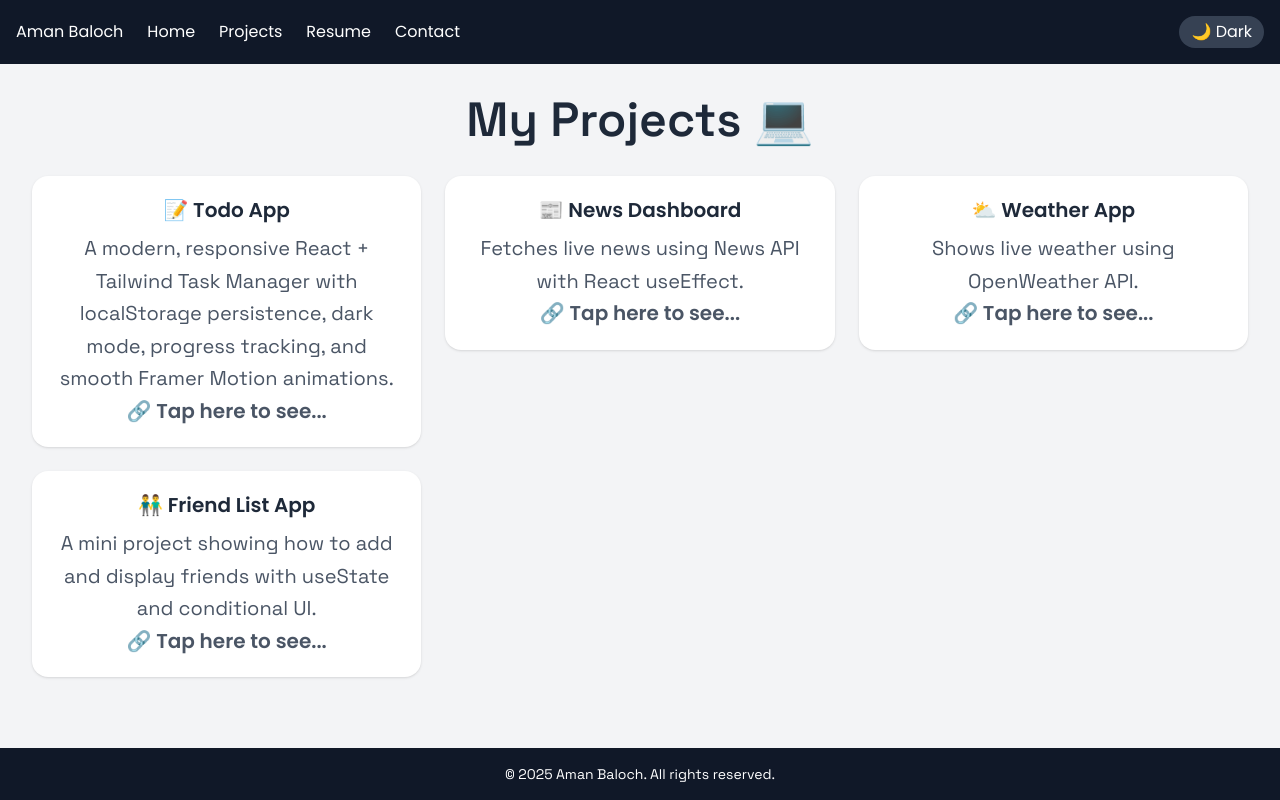
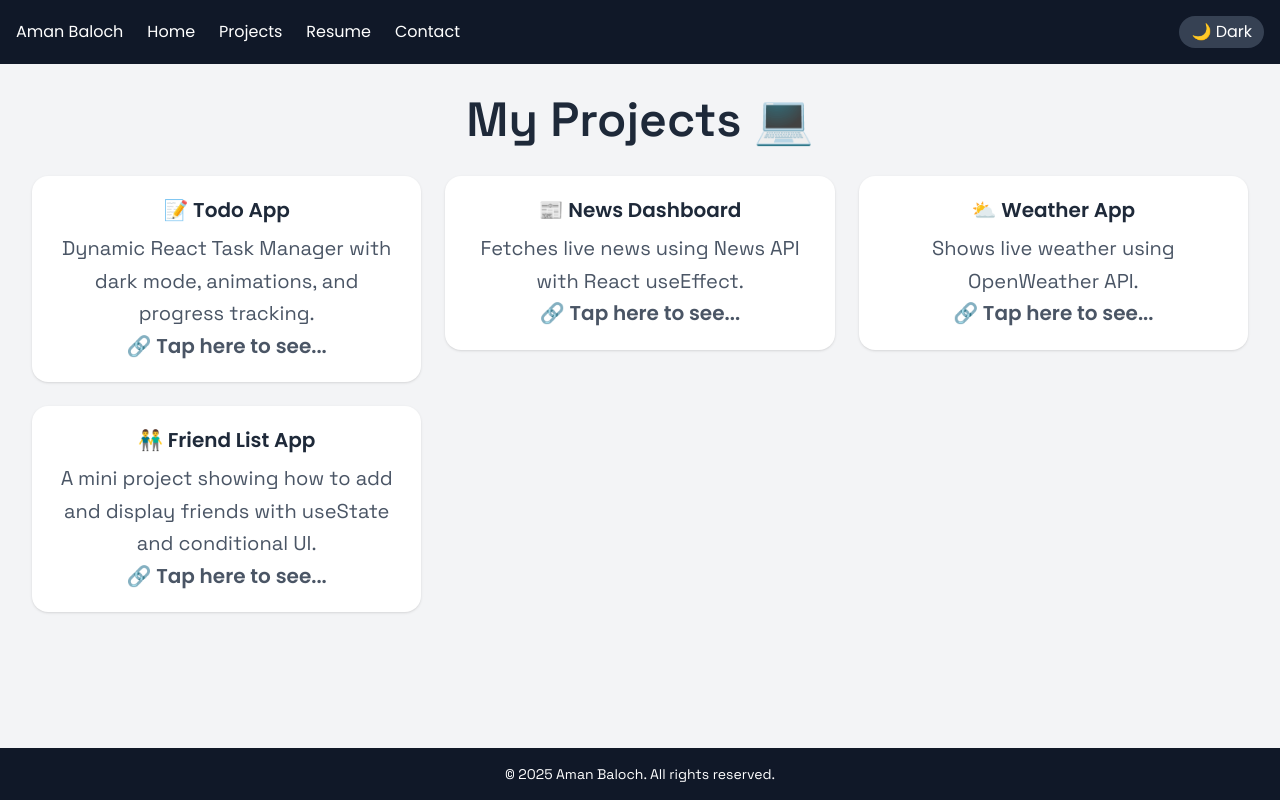
Before and after one commit to codewithAman-256/my-portfolio, a React (Vite) app: page /projects in a window 1280 px wide. Built offline with nearby package versions, Linux system fonts and the light colour scheme; the HTML template or start-up script is replaced by a standard one.

Commit message:
Update Projects.jsx

```diff
--- a/src/pages/Projects.jsx
+++ b/src/pages/Projects.jsx
@@ -5,7 +5,7 @@ import ProjectCard from "../components/ProjectCard";
 const projects = [
   {
     title: "📝 Todo App",
-    description: "A modern, responsive React + Tailwind Task Manager with localStorage persistence, dark mode, progress tracking, and smooth Framer Motion animations.",
+    description: "Dynamic React Task Manager with dark mode, animations, and progress tracking.",
     link: "https://todo-pro-app.netlify.app/",
   },
   {
```
